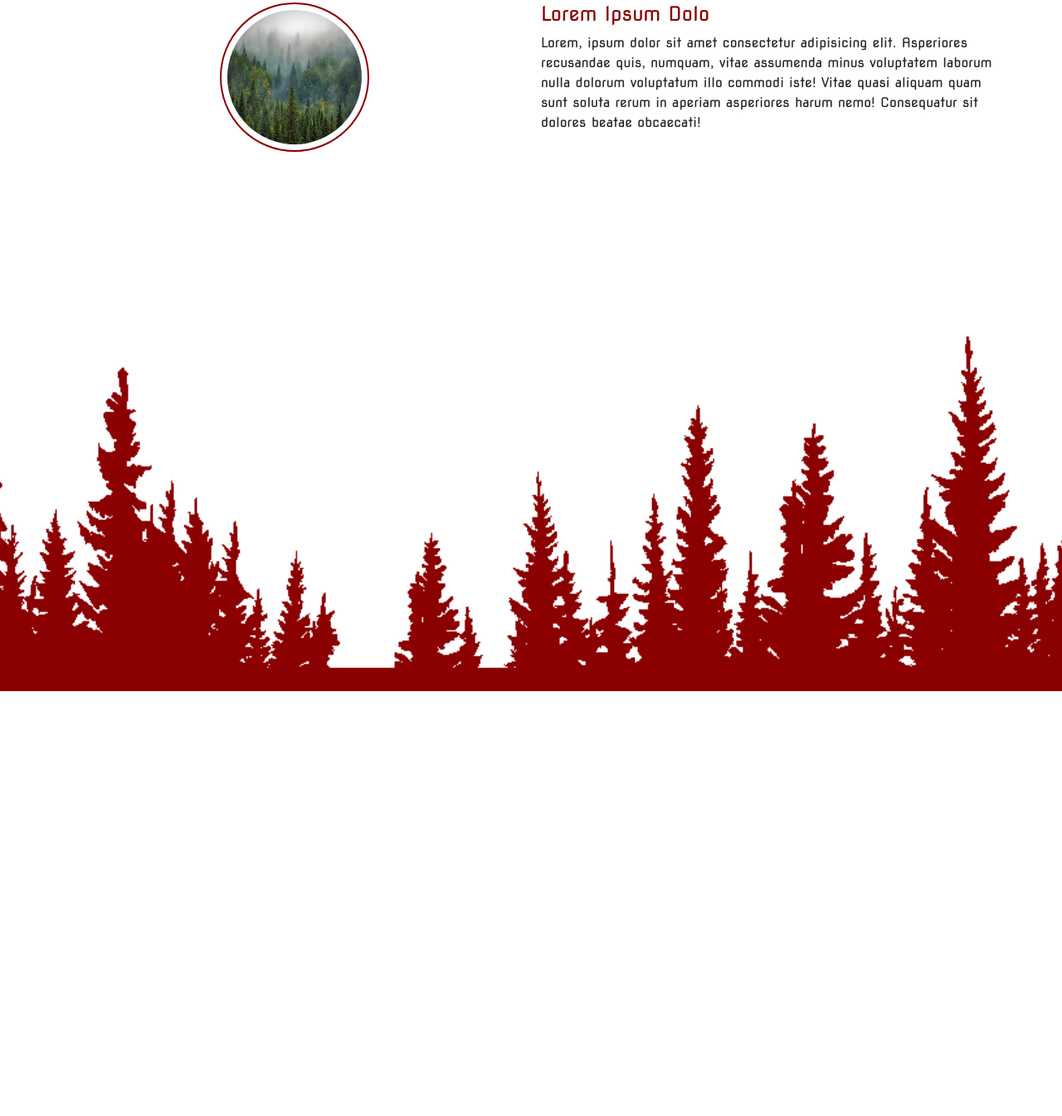
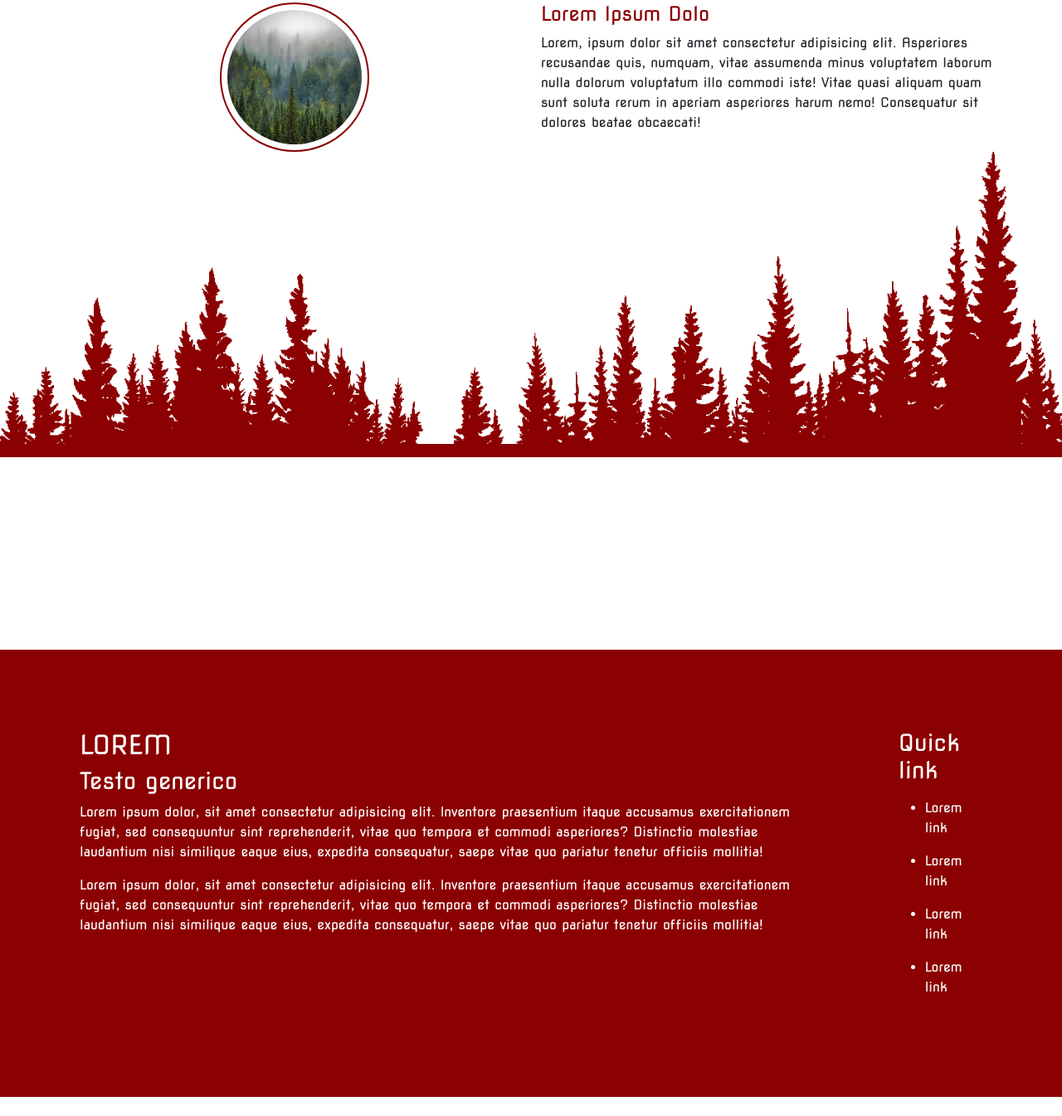
Before and after one commit to Noifla01/Progetto-Red-Alfion-Suta, a plain HTML site: page index.html in a window 1280 px wide. Shown: the part 3735-5080 px from the top of the page at 83% size. After the commit the page ends 5057 px from the top, so only its background shows below. Drawn offline with nearby package versions, Linux system fonts and the light colour scheme.

Commit message:
Footer quasi completato

```diff
--- a/index.html
+++ b/index.html
@@ -3,7 +3,7 @@
 <head>
   <meta charset="utf-8">
   <meta name="viewport" content="width=device-width, initial-scale=1">
-  <title>Bootstrap demo</title>
+  <title>RED,AlfionSuta</title>
   <!-- BOOTSTRAP -->
   <link href="https://cdn.jsdelivr.net/npm/bootstrap@5.3.2/dist/css/bootstrap.min.css" rel="stylesheet" integrity="sha384-T3c6CoIi6uLrA9TneNEoa7RxnatzjcDSCmG1MXxSR1GAsXEV/Dwwykc2MPK8M2HN" crossorigin="anonymous">
   <!-- FONT -->
@@ -14,10 +14,9 @@
   <link rel="stylesheet" href="https://cdnjs.cloudflare.com/ajax/libs/font-awesome/6.5.1/css/all.min.css">
   <!-- MY STYLE -->
   <link rel="stylesheet" href="style.css">
-
 </head>
 
-<body style="height: 5000px;">
+<body>
   <!-- HEADER -->
   <header>
     <!-- Navbar -->
@@ -29,7 +28,7 @@
             <div class="row">
               <div class="col-12 d-flex justify-content-center">
                 <a class="navbar-brand" href="#">
-                  <img class="logoNav " src="./media/logo.png" alt=""></a>
+                  <img class="logoNav" src="./media/logo.png" alt=""></a>
                 </div>
               </div>
             </div>
@@ -61,17 +60,14 @@
           </div>
         </div>
       </div>
-
-
       <!-- Titolo -->
       <div class="bg-img container-fluid position-relative d-flex align-items-center justify-content-center">
         <h1 class="display-1 fw-bold text-center">L  O  R  E  M</h1>
-        <!-- Immagine Montagne -->
+        <!-- Immagine MontagneBianche -->
         <img  id="montagne" src="./media/mountains.png" alt="">
       </div>
     </div>
   </div>
-
 </header>
 
 <!-- MAIN -->
@@ -257,9 +253,38 @@
 
     <!-- FOOTER -->
     <footer>
-      <div class="container-fluid bg-img-footer position-relative">
+      <!-- Immagine Pini Darkred Footer -->
+      <div class="container-fluid  position-relative m-0 p-0">
+        <div class="row">
+          <div class="col-12 bg-img-footer img-fluid">
+          </div>
+        </div>
 
-
+        <div class="container-fluid footer m-0">
+          <div class="row p-5">
+            <div class="col-10 p-5">
+              <!-- Titolo Footer -->
+              <h2 class="text-white">LOREM</h2>
+              <!-- Sottotitolo Footer -->
+              <h3 class="text-white">Testo generico</h3>
+              <!-- Paragrafi Footer -->
+              <p class="text-white">Lorem ipsum dolor, sit amet consectetur adipisicing elit. Inventore praesentium itaque accusamus exercitationem fugiat, sed consequuntur sint reprehenderit, vitae quo tempora et commodi asperiores? Distinctio molestiae laudantium nisi similique eaque eius, expedita consequatur, saepe vitae quo pariatur tenetur officiis mollitia!</p>
+              <p class="text-white">Lorem ipsum dolor, sit amet consectetur adipisicing elit. Inventore praesentium itaque accusamus exercitationem fugiat, sed consequuntur sint reprehenderit, vitae quo tempora et commodi asperiores? Distinctio molestiae laudantium nisi similique eaque eius, expedita consequatur, saepe vitae quo pariatur tenetur officiis mollitia!</p>
+            </div>
+            <!-- Link Footer -->
+            <div class="col-2 p-5">
+              <h3 class="text-white">
+                Quick link
+              </h3>
+              <ul class="text-white">
+                <li class="py-2">Lorem link</li>
+                <li class="py-2">Lorem link</li>
+                <li class="py-2">Lorem link</li>
+                <li class="py-2">Lorem link</li>
+              </ul>
+            </div>
+          </div>
+        </div>
 
 
 
--- a/style.css
+++ b/style.css
@@ -20,13 +20,7 @@
     background-position: center;
 }
 
-.bg-img-footer{
-    width: 100%;
-    height: 650px;
-    background: url(./media/other.png);
-    background-size: cover;
-    background-position: center;
-}
+
 
 
 h1{
@@ -167,3 +161,16 @@ h4{
     border-radius: 50%;
     padding: 7px;
 }
+
+.footer{
+    background-color: darkred;
+    width: 100%;
+}
+
+.bg-img-footer{
+    width: 100% !important;
+    height: 75vh;
+    background: url(./media/other.png);
+    background-size: contain;
+    background-repeat: no-repeat;
+}
```
Lines whose indentation alone changed are shown as unchanged.
